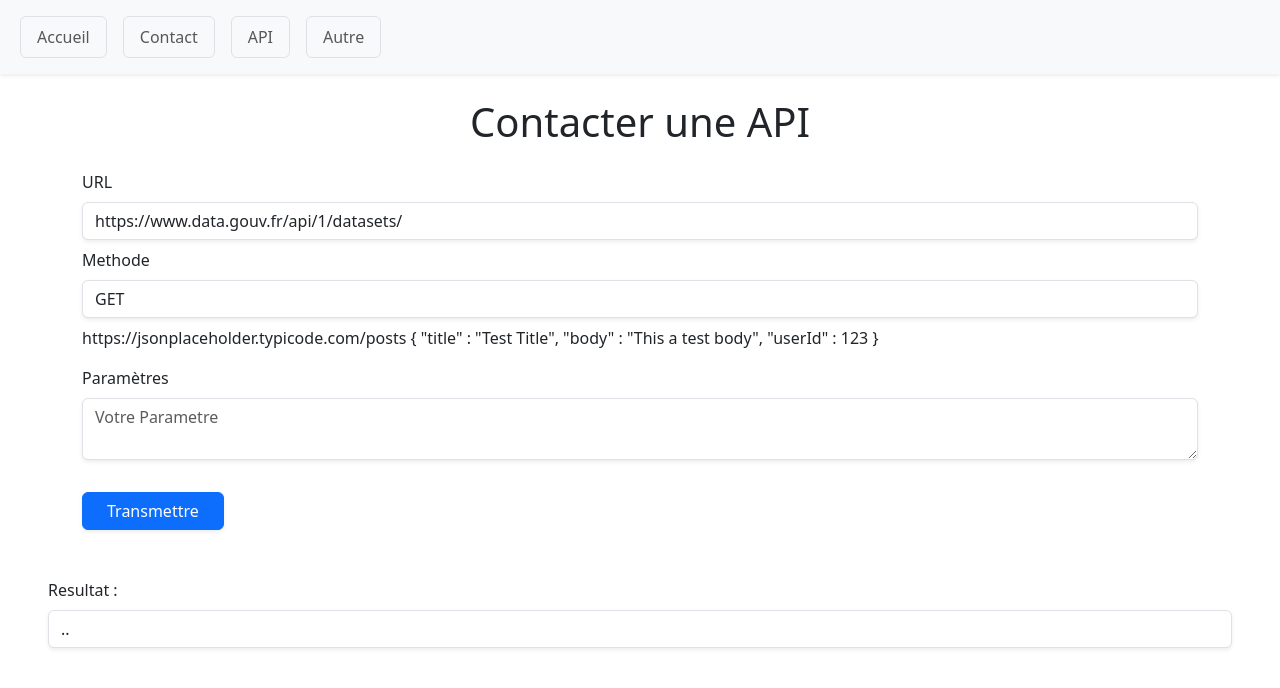
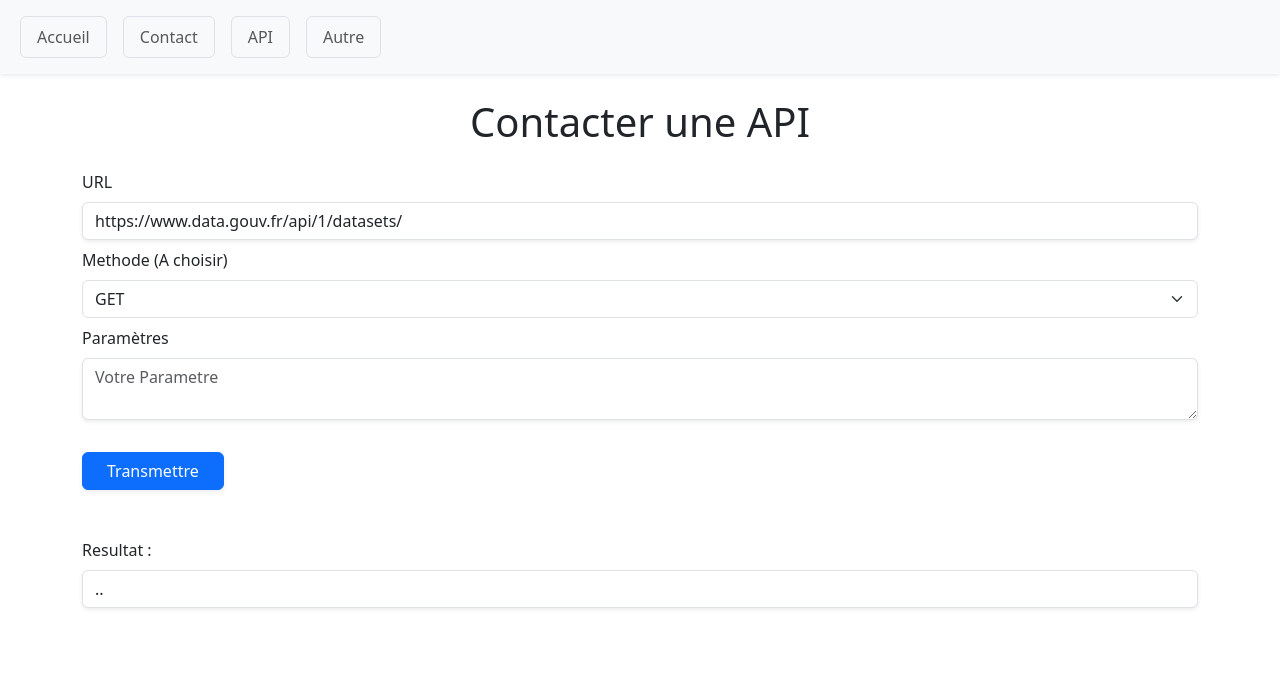
Before and after one commit to aZor9/projet-vue, a Vue app: page /api in a window 1280 px wide. Shown: the top 688 px of the page. Built offline with nearby package versions, Linux system fonts and the light colour scheme.

Commit message:
release : select methode + test stringify reponse

```diff
--- a/src/components/ApiComponent.vue
+++ b/src/components/ApiComponent.vue
@@ -13,11 +13,20 @@
 
       <!-- Champ Methode -->
       <div class="my-2">
-        <p class="form-label">Methode</p>
-        <input v-model="methode" type="text" class="form-control shadow-sm" placeholder="Votre Methode (ex : GET)" />
+        <p class="form-label">Methode (A choisir)</p>
+        <select name="pets" id="pet-select" class="form-select" aria-label="Default select example">
+          <option value="dog">GET</option>
+          <option value="cat">POST</option>
+          <option value="hamster">PULL</option>
+          <option value="parrot">DELETE</option>
+        </select>
         <div v-if="methodeError" style="color: red; font-size: 12px;">La méthode doit être "GET", "POST", "PUT" ou "DELETE"</div>
       </div>
-      <p>
+
+
+
+
+      <p class="d-none">
         https://jsonplaceholder.typicode.com/posts
 
         {
@@ -40,10 +49,12 @@
       </form>
     </div>
 
-    <!-- Champ resultat -->
-    <div class="mx-5 my-5">
-      <p class="form-label">Resultat : </p>
-      <p class="form-control shadow-sm"> {{ resultat }}</p>
+    <div class="container">
+      <!-- Champ resultat -->
+      <div class="mt-5">
+        <p class="form-label">Resultat : </p>
+        <p class="form-control shadow-sm"> {{ resultat }}</p>
+      </div>
     </div>
   </div>
 </template>
@@ -117,8 +128,8 @@
             } else {
               console.error("Status : ", reponse.status);
             }
-            this.resultat = await reponse.json()
-            // this.resultat = JSON.stringify(this.resultat, null, 2);
+            this.resultat = JSON.stringify(reponse.json(), null, 2);
+            console.log(typeof this.resultat);
           } catch (error) {
             console.error(`Erreur lors du téléchargement : ${error.message}`);
           }
```
